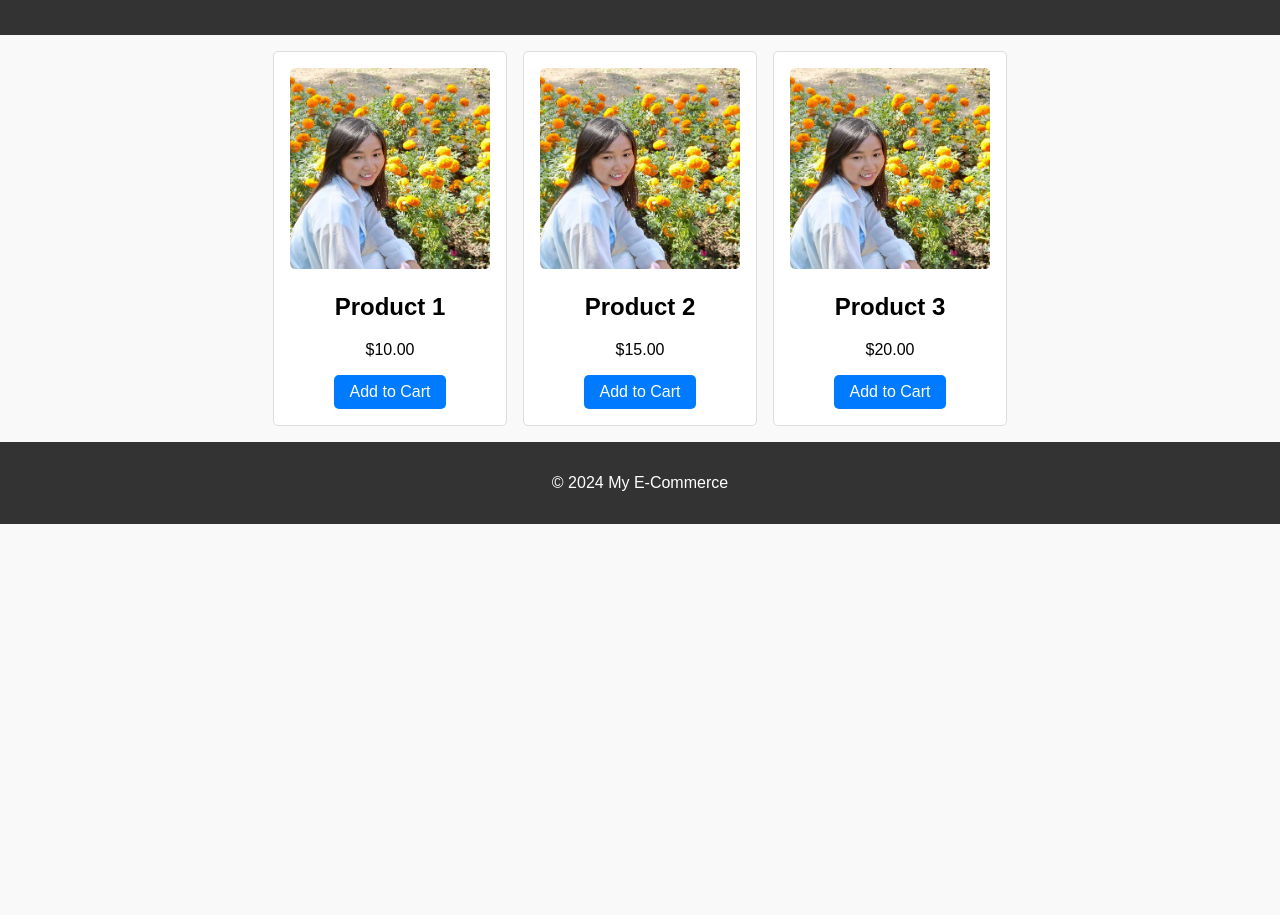
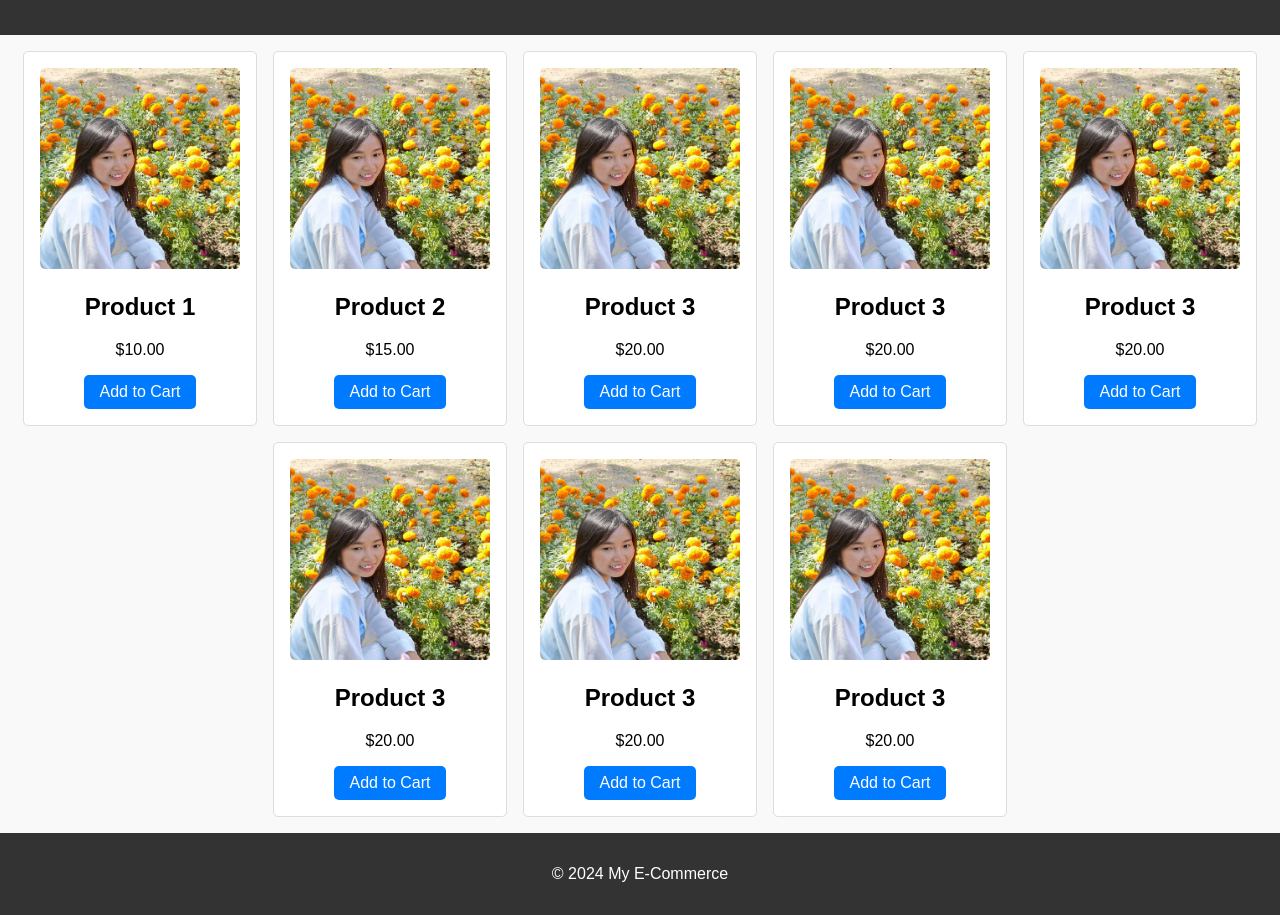
Before and after one commit to ksdk-creator/SimpleDev, a plain HTML site: page index.html in a window 1280 px wide. Shown: the part 77-992 px from the top of the page. Before the commit the page ends 800 px from the top, so only its background shows below. Drawn offline with Linux system fonts and the light colour scheme.

Commit message:
third commit

```diff
--- a/index.html
+++ b/index.html
@@ -39,6 +39,41 @@
         <p>$20.00</p>
         <button class="add-to-cart" data-price="20" data-name="Product 3">Add to Cart</button>
       </div>
+      <!-- Product 3 -->
+      <div class="product">
+        <img src="./kk.jpg" alt="Product 3">
+        <h2>Product 3</h2>
+        <p>$20.00</p>
+        <button class="add-to-cart" data-price="20" data-name="Product 3">Add to Cart</button>
+      </div>
+      <!-- Product 3 -->
+      <div class="product">
+        <img src="./kk.jpg" alt="Product 3">
+        <h2>Product 3</h2>
+        <p>$20.00</p>
+        <button class="add-to-cart" data-price="20" data-name="Product 3">Add to Cart</button>
+      </div>
+      <!-- Product 3 -->
+      <div class="product">
+        <img src="./kk.jpg" alt="Product 3">
+        <h2>Product 3</h2>
+        <p>$20.00</p>
+        <button class="add-to-cart" data-price="20" data-name="Product 3">Add to Cart</button>
+      </div>
+      <!-- Product 3 -->
+      <div class="product">
+        <img src="./kk.jpg" alt="Product 3">
+        <h2>Product 3</h2>
+        <p>$20.00</p>
+        <button class="add-to-cart" data-price="20" data-name="Product 3">Add to Cart</button>
+      </div>
+      <!-- Product 3 -->
+      <div class="product">
+        <img src="./kk.jpg" alt="Product 3">
+        <h2>Product 3</h2>
+        <p>$20.00</p>
+        <button class="add-to-cart" data-price="20" data-name="Product 3">Add to Cart</button>
+      </div>
     </section>
   </main>
 
```
